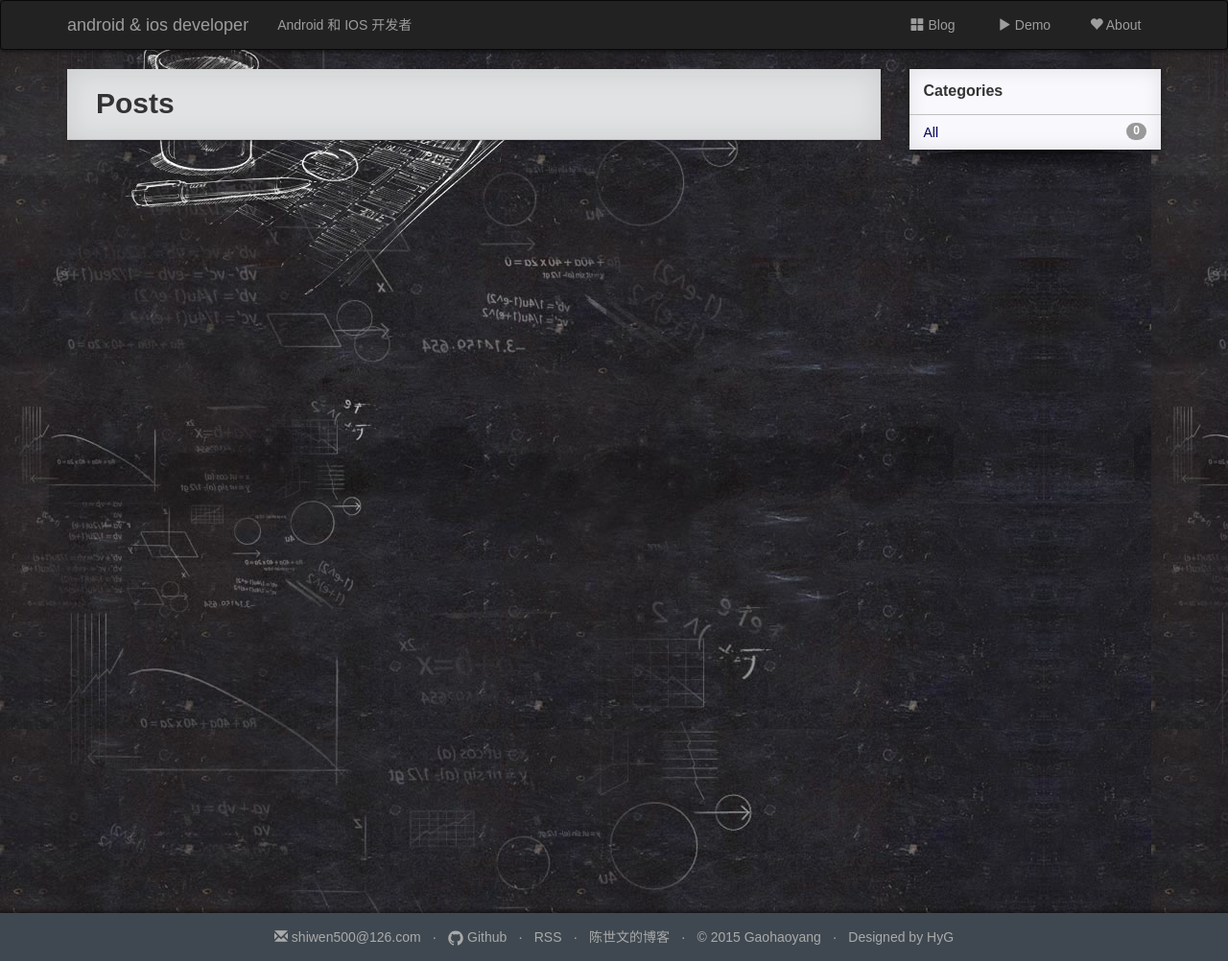
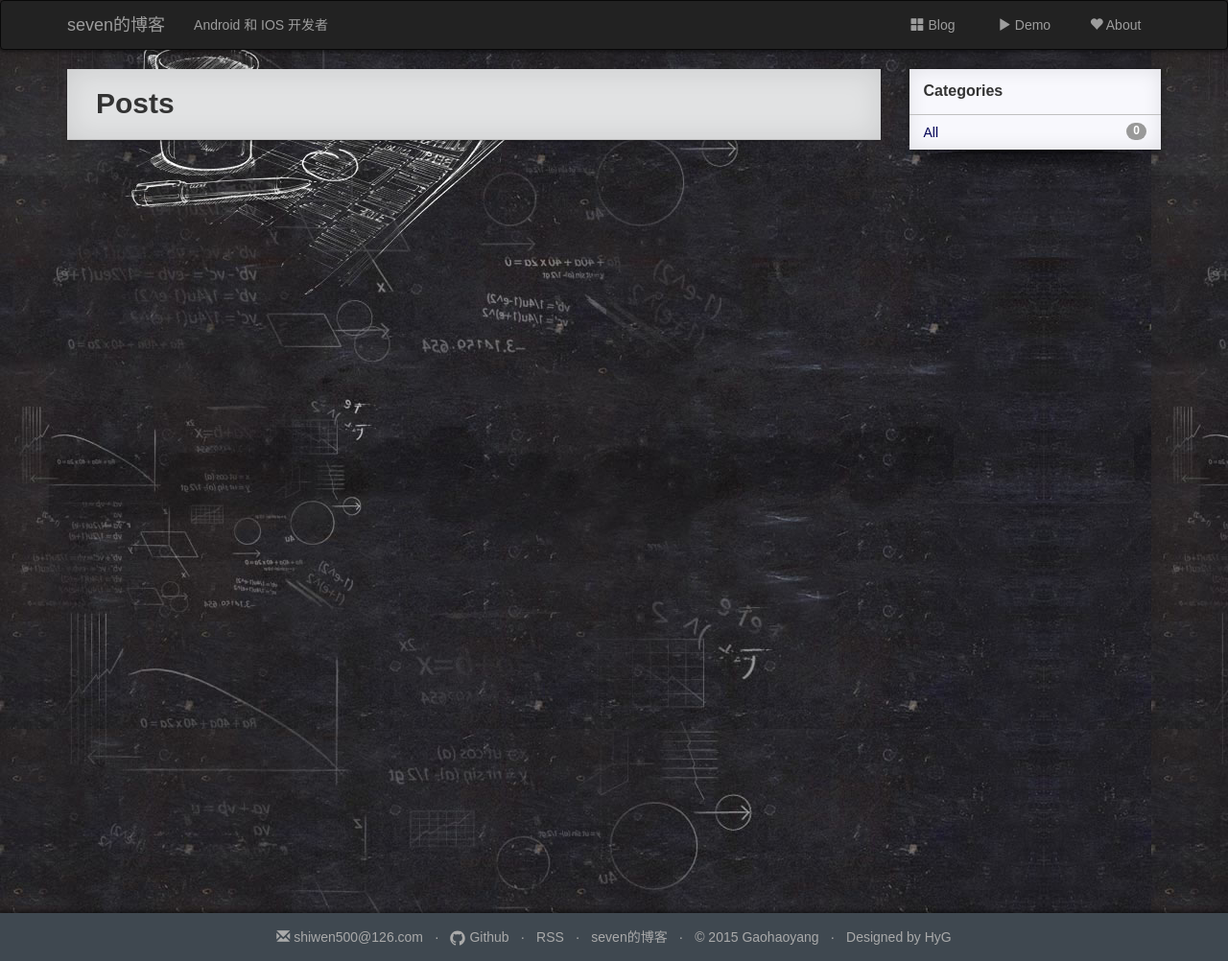
Before and after one commit to shiwen500/shiwen500.github.io, a Jekyll site: the page built from index.html, in a window 1280 px wide. Shown: the whole page at 96% size. Built offline with Jekyll 4.4.1, drawn with Linux system fonts in a browser that asks for light colours; nearby versions of some CDN libraries; comment, search, counter and statistics services are not loaded.

Commit message:
no message

```diff
--- a/_config.yml
+++ b/_config.yml
@@ -1,7 +1,7 @@
 # Site settings
-title: android & ios developer
+title: seven的博客
 email: shiwen500@126.com
-description: 陈世文的博客
+description: seven的博客
 # > # this means to ignore newlines until "baseurl:"
 #   Write an awesome description for your new site here. You can edit this
 #   line in _config.yml. It will appear in your document head meta (for
```
